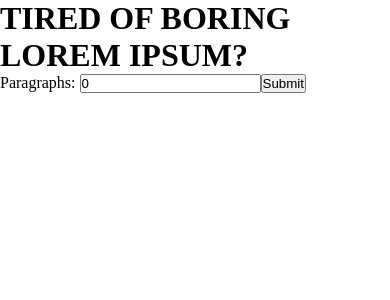
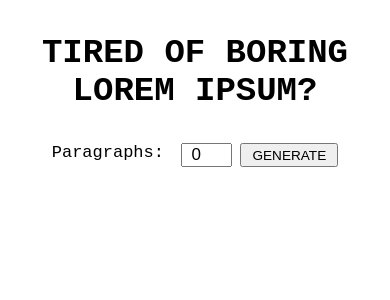
Before and after one commit to okkyprasetian/fcc-react-loremipsum, a React (Create React App) app: page / in a window 390 px wide. Shown: the top 300 px of the page. Built offline with nearby package versions, Linux system fonts and the light colour scheme.

Commit message:
complete styling phase 1 : basic layout for mobile and desktop

```diff
--- a/src/App.js
+++ b/src/App.js
@@ -1,15 +1,13 @@
-import { useState, useEffect } from 'react'
+import { useState } from 'react'
 import data from './data'
 
 function App() {
 
   const [fluidNum, setFluidNum] = useState(0)
-  const [fixNum, setFixNum] = useState(0)
   const [text, setText] = useState('')
 
   const handleSubmit = event => {
     event.preventDefault()
-    setFixNum(fluidNum)
 
     if (fluidNum > 0 && fluidNum <= data.length) {
       let newData = [...data].slice(0, fluidNum)
@@ -25,9 +23,9 @@ function App() {
     <div className="App">
       <h1>TIRED OF BORING LOREM IPSUM?</h1>
       <form className="form" onSubmit={handleSubmit} >
-        <span className="par">Paragraphs: </span>
-        <input type="number" max={data.length} value={fluidNum} onChange={e => { setFluidNum(e.target.value) }} />
-        <input type="submit" value="Submit" />
+        <span className="input-par">Paragraphs: </span>
+        <input type="number" className="input-num" max={data.length} value={fluidNum} onChange={e => { setFluidNum(e.target.value) }} />
+        <input type="submit" className="input-btn" value="GENERATE" />
       </form>
 
       {text !== '' &&
--- a/src/index.css
+++ b/src/index.css
@@ -3,3 +3,56 @@
   padding: 0;
   box-sizing: border-box;
 }
+
+:root {
+  font-family: 'Courier New', Courier, monospace;
+  font-size: 17px;
+}
+
+h1 {
+  display: flex;
+  justify-content: center;
+  align-items: center;
+  height: 17vh;
+  text-align: center;
+}
+
+form {
+  display: flex;
+  justify-content: center;
+  margin-bottom: 50px;
+}
+
+.input-par {
+  display: inline-block;
+  margin-right: 1rem;
+}
+
+.input-num {
+  width: 3rem;
+  padding-left: 0.5rem;
+  margin-right: 0.5rem;
+  font-size: 1rem;
+}
+
+.input-btn {
+  padding: 2px 10px;
+  font-size: 0.8rem;
+}
+
+.texts {
+  width: 80%;
+  margin: 0 auto;
+  line-height: 19px;
+  text-align: justify;
+}
+
+.text {
+  margin-bottom: 1.5rem;
+}
+
+@media screen and (min-width: 768px) {
+  .texts {
+    width: 50%;
+  }
+}
```
